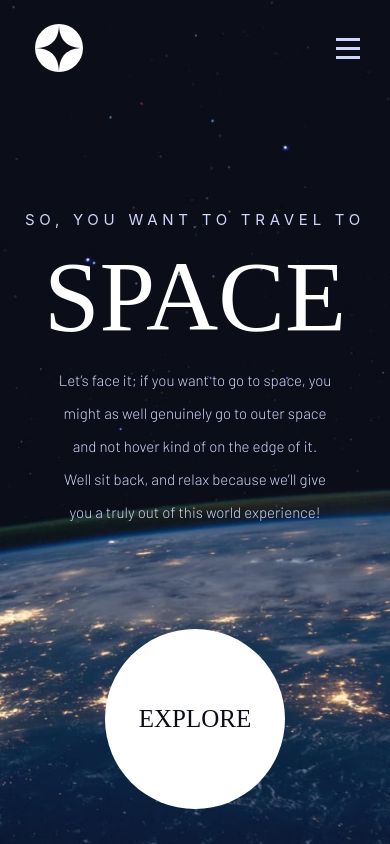
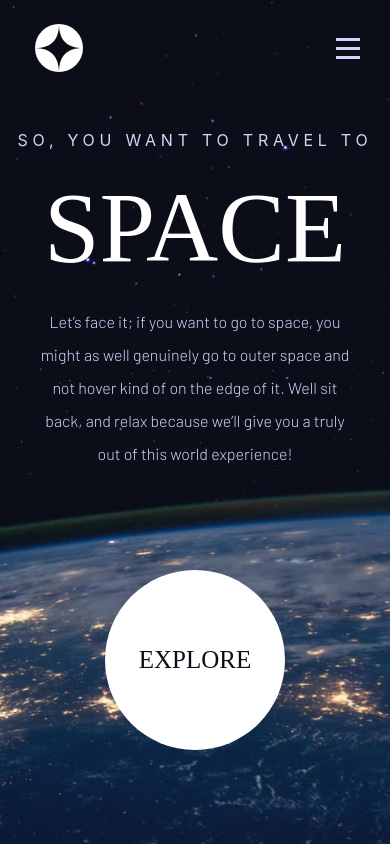
Before and after one commit to badmotherfunk/Space-tourism-website, a React (Create React App) app: page / in a window 390 px wide. Built offline with nearby package versions, Linux system fonts and the light colour scheme; a web font is replaced by a local one.

Commit message:
Amélioration du comportement du responsive pour la page d'accueil

```diff
--- a/src/App.css
+++ b/src/App.css
@@ -1,6 +1,6 @@
 .App {
   text-align: center;
-  overflow: hidden;
+  overflow-x: hidden;
 }
 
 .App-logo {
--- a/src/components/Navbar/Navbar.css
+++ b/src/components/Navbar/Navbar.css
@@ -85,6 +85,10 @@
     font-weight: 300;
 }
 
+
+/* ---------- MEDIA QUERIES ---------- */
+
+
 @media screen and (min-width: 2300px) {
     .links:hover {
         height: 95px;
@@ -142,6 +146,9 @@
     }
 }
 @media screen and (max-width: 480px) {
+    .navbar {
+        margin-bottom: 30px;
+    }
     .navbarContent {
         position: absolute;
         height: 100vh;
--- a/src/pages/Home/Home.css
+++ b/src/pages/Home/Home.css
@@ -1,6 +1,6 @@
 .landing {
     width: 100vw;
-    height: 100vh;
+    min-height: 100vh;
     background-image: url(../../../public/assets/home/background-home-desktop.jpg);
     background-repeat: no-repeat;
     background-size: cover;
@@ -93,13 +93,15 @@
     opacity: 0.15;
 }
 
+
+/* ---------- MEDIA QUERIES ---------- */
+
+
 @media screen and (max-width: 1024px) {
     .landingTitle {
-        display: flex;
-        justify-content: center;
         font-size: 18px;
         margin-bottom: 10px;
-        width: 100%;
+        width: 400px;
     }
     .landingTitleSpace {
         font-size: 110px;
@@ -130,6 +132,8 @@
 @media screen and (max-width: 768px) {
     .landing {
         background-image: url(../../../public/assets/home/background-home-tablet.jpg);
+        background-size: cover;
+        width: 100%;
     }
     .landingContainer {
         flex-direction: column;
@@ -143,9 +147,15 @@
     }
     .landingButton {
         margin: 0;
+        margin-bottom: 50px;
     }
     .landingButtonLayout {
         margin: 0;
+    }
+    .landingTitle {
+        display: flex;
+        justify-content: center;
+        width: 100%;
     }
     .landingTitleSpace {
         font-size: 145px;
@@ -161,15 +171,16 @@
 
 @media screen and (max-width: 480px) {
     .landingTitle {
-        font-size: 15px;
+        font-size: 16px;
+        margin-bottom: 20px;
     }
     .landingTitleSpace {
         font-size: 100px;
-        margin-bottom: 10px;
+        margin-bottom: 20px;
     }
     .landingText {
-        font-size: 15px;
-        width: 70%;
+        font-size: 16px;
+        width: 80%;
         text-align: center;
         margin-bottom: 100px;
     }
--- a/src/pages/Home/Home.js
+++ b/src/pages/Home/Home.js
@@ -17,7 +17,7 @@ export default function Home() {
           <Link to={'/destination'} className='landingButton'>
             <p>EXPLORE</p>
           </Link>
-        <div className="landingButtonLayout"></div>
+          <div className="landingButtonLayout"></div>
         </div>
       </div>
     </div>
--- a/src/pages/Technology/Technology.css
+++ b/src/pages/Technology/Technology.css
@@ -111,3 +111,6 @@
     height: auto;
     object-fit: contain;
 }
+
+
+/* ---------- MEDIA QUERIES ---------- */
```
